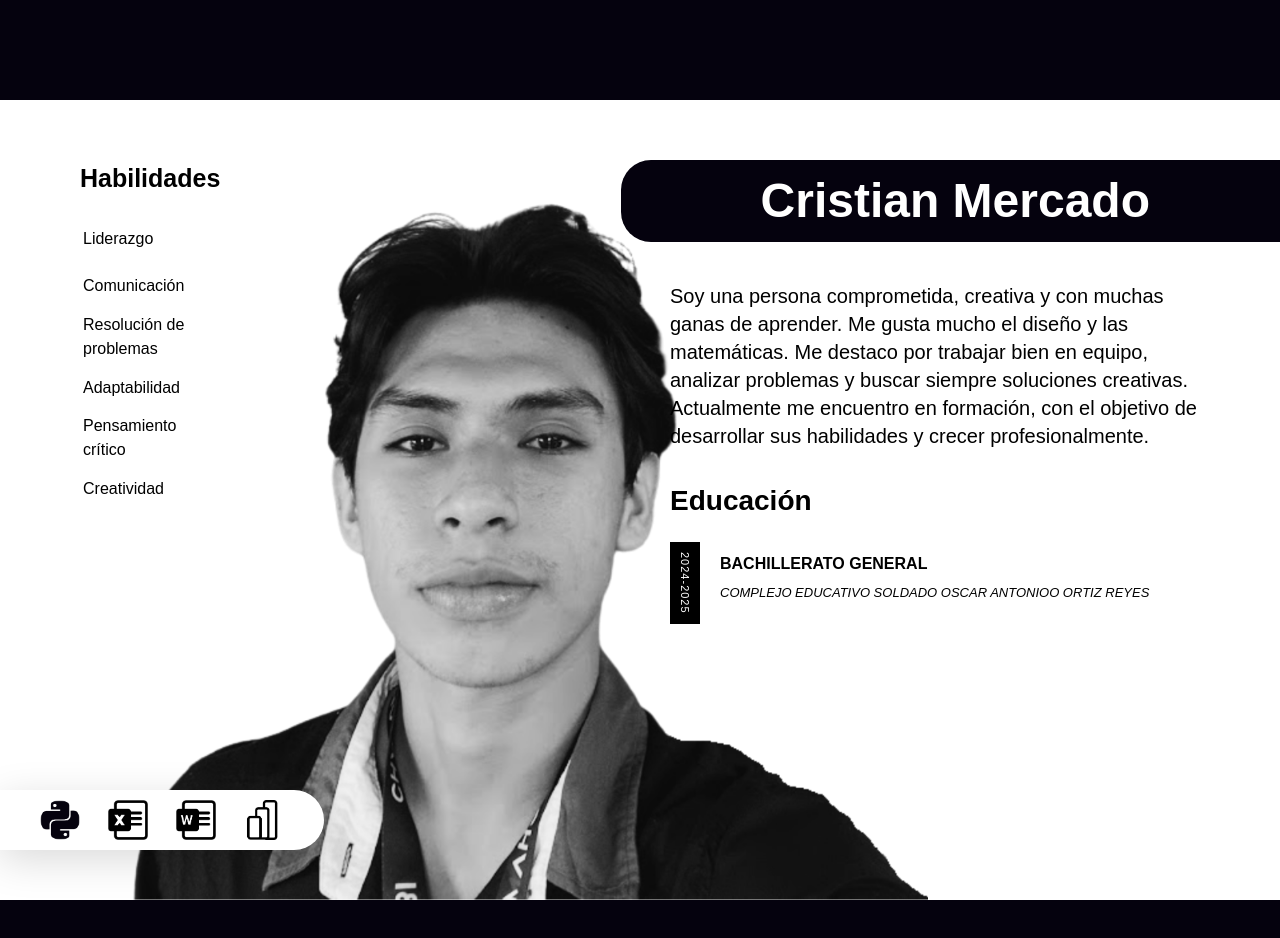
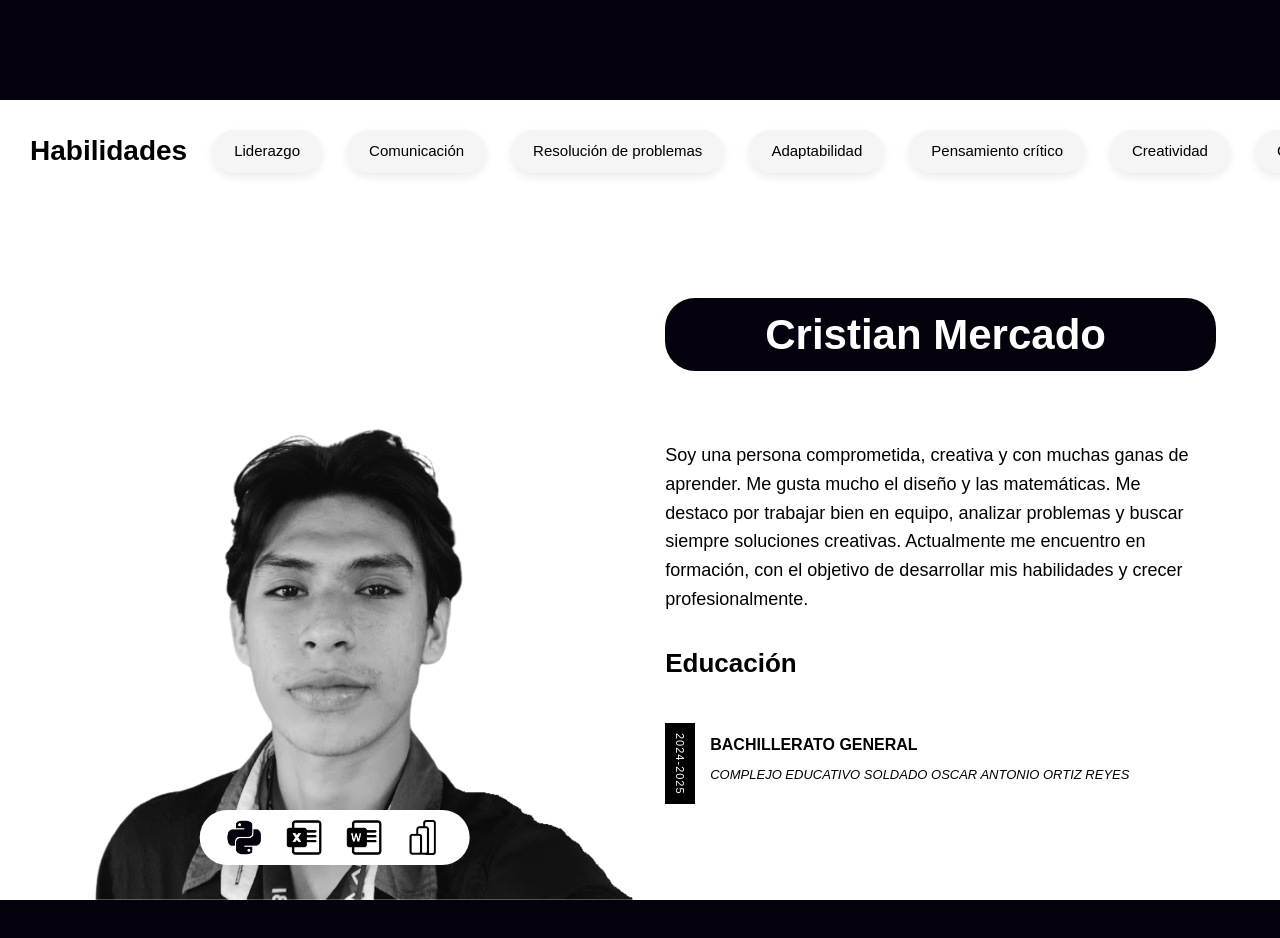
Before and after one commit to Cralmz/PORTA, a Next.js app: page / in a window 1280 px wide. Shown: the part 700-1638 px from the top of the page. Built offline with nearby package versions, Linux system fonts and the light colour scheme.

Commit message:
Acerca de mi responsive

```diff
--- a/src/app/page.tsx
+++ b/src/app/page.tsx
@@ -34,6 +34,7 @@ export default function Portfolio() {
         </div>
       </section>
 
+
 {/* SECCIÓN 2: SOBRE MÍ */}
 <section
   style={{
@@ -41,72 +42,179 @@ export default function Portfolio() {
     width: "100%",
     minHeight: "100vh",
     background: "#fff",
+    overflow: "hidden",
     display: "flex",
-    boxSizing: "border-box",
-    overflow: "hidden",
-    paddingBottom: "60px",
+    flexDirection: "column",
+    alignItems: "center",
+    justifyContent: "flex-start",
   }}
 >
+  {/* CINTA DE HABILIDADES */}
+  <div
+    style={{
+      position: "relative",
+      width: "100%",
+      overflow: "hidden",
+      padding: "10px 0",
+      background: "#fff",
+    }}
+  >
+    <div
+      style={{
+        display: "flex",
+        alignItems: "center",
+        gap: "25px",
+        overflowX: "auto",
+        whiteSpace: "nowrap",
+        scrollBehavior: "smooth",
+        scrollbarWidth: "none",
+        msOverflowStyle: "none",
+        padding: "20px 30px",
+      }}
+    >
+      <h2
+        style={{
+          flexShrink: 0,
+          fontSize: "28px",
+          fontWeight: "700",
+          color: "#000",
+          whiteSpace: "nowrap",
+        }}
+      >
+        Habilidades
+      </h2>
+
+      {[
+        "Liderazgo",
+        "Comunicación",
+        "Resolución de problemas",
+        "Adaptabilidad",
+        "Pensamiento crítico",
+        "Creatividad",
+        "Colaboración",
+        "Innovación",
+        "Organización",
+      ].map((skill, i) => (
+        <div
+          key={i}
+          style={{
+            flex: "0 0 auto",
+            background: "#f5f5f5",
+            borderRadius: "25px",
+            padding: "10px 22px",
+            fontSize: "15px",
+            fontWeight: "500",
+            color: "#000",
+            boxShadow: "0 4px 10px rgba(0,0,0,0.08)",
+            whiteSpace: "nowrap",
+          }}
+        >
+          {skill}
+        </div>
+      ))}
+    </div>
+
+    {/* Oculta la barra de scroll */}
+    <style>
+      {`
+        div[style*="overflow-x: auto"]::-webkit-scrollbar {
+          display: none;
+        }
+      `}
+    </style>
+  </div>
+
+  {/* CONTENEDOR PRINCIPAL */}
   <div
     style={{
       position: "relative",
       display: "grid",
       gridTemplateColumns: "1fr 1fr",
-      gap: "100px",
-      alignItems: "flex-start",
-      maxWidth: "1400px",
-      width: "100%",
-      padding: "60px 60px 0 20px",
-      margin: "0 auto",
-      zIndex: 2,
+      gap: "60px",
+      alignItems: "center",
+      justifyContent: "center",
+      width: "90%",
+      maxWidth: "100%",
+      flexGrow: 1,
     }}
   >
-    {/* Columna Izquierda */}
-    <div style={{ position: "relative", zIndex: 3 , paddingLeft: "60px" }}>
-      {/* Habilidades - MÁS PEQUEÑO y MÁS A LA IZQUIERDA */}
-      <div style={{ marginBottom: "100px" }}>
-        <h2
+    {/* IMAGEN */}
+    <div
       style={{
-            fontSize: "25px",
-            fontWeight: "700",
-            color: "#000",
-            margin: "0 0 20px 0",
+        position: "relative",
+        height: "100%",
+        display: "flex",
+        alignItems: "flex-end",
+        justifyContent: "center",
       }}
     >
-          Habilidades
-        </h2>
-        <div style={{ lineHeight: "2.6", fontSize: "16px", color: "#000" }}>
-          <p style={{ margin: "6px 3px" }}>Liderazgo</p>
-          <p style={{ margin: "6px 3px" }}>Comunicación</p>
-          <p style={{ lineHeight: "1.5", margin: "6px 3px" }}>Resolución de <br />
-          problemas</p>
-          <p style={{ margin: "6px 3px" }}>Adaptabilidad</p>
-          <p style={{ lineHeight: "1.5", margin: "6px 3px" }}>Pensamiento <br />
-          crítico</p>
-          <p style={{ margin: "6px 3px" }}>Creatividad</p>
-        </div>
+      <img
+        src="/perfil.png"
+        alt="Cristian Mercado"
+        style={{
+          width: "100%",
+          maxWidth: "600px",
+          height: "auto",
+          filter: "grayscale(100%)",
+          objectFit: "contain",
+          position: "absolute",
+          bottom: "0",
+          left: "55%",
+          transform: "translateX(-50%)",
+        }}
+      />
+
+      {/* Rectángulo blanco con íconos */}
+      <div
+        style={{
+          position: "absolute",
+          bottom: "35px",
+          left: "50%",
+          transform: "translateX(-50%)",
+          background: "#fff",
+          borderRadius: "40px",
+          boxShadow: "0 10px 30px rgba(0,0,0,0.15)",
+          padding: "10px 30px",
+          display: "flex",
+          gap: "25px",
+          alignItems: "center",
+          justifyContent: "center",
+          zIndex: 10,
+        }}
+      >
+        {["/python.png", "/excel.png", "/word.png", "/grafico.png"].map(
+          (icon, i) => (
+            <img
+              key={i}
+              src={icon}
+              alt=""
+              style={{
+                width: "35px",
+                height: "35px",
+                objectFit: "contain",
+              }}
+            />
+          )
+        )}
       </div>
     </div>
 
-    {/* Columna Derecha */}
-    <div style={{ position: "relative", zIndex: 4 }}>
-      {/* Rectángulo negro con nombre - MUY DELGADO y COMIENZA ANTES */}
+    {/* TEXTO */}
+    <div style={{ color: "#000", textAlign: "center" }}>
       <div
         style={{
           background: "#05020e",
           color: "#fff",
-          borderRadius: "30px 0 0 30px",
-          padding: "5px 140px",
+          borderRadius: "30px 30px 30px 30px",
+          padding: "5px 110px 5px 100px",
           display: "inline-block",
           marginBottom: "40px",
-          float: "right",
-          marginRight: "-70px",
-          marginLeft: "-90px",
+          maxWidth: "100%",
         }}
       >
         <h2
           style={{
-            fontSize: "48px",
+            fontSize: "42px",
             fontWeight: "700",
             margin: "0",
             whiteSpace: "nowrap",
@@ -116,31 +224,39 @@ export default function Portfolio() {
         </h2>
       </div>
 
-      <div style={{ clear: "both" }}>
       <p
         style={{
-            fontSize: "20px",
-            lineHeight: "1.4",
-            color: "#000",
+          fontSize: "18px",
+          lineHeight: "1.6",
+          marginTop: "30px",
+          textAlign: "left",
+          marginRight: "10px",
           marginBottom: "30px",
-            marginTop: "0",
+          wordWrap: "break-word",
+          overflowWrap: "break-word"
+
+
         }}
       >
-          Soy una persona comprometida, creativa y con muchas ganas de aprender. Me gusta mucho el diseño y las matemáticas. Me destaco por trabajar bien en equipo, analizar problemas y buscar siempre soluciones creativas. Actualmente me encuentro en formación, con el objetivo de desarrollar sus habilidades y crecer profesionalmente.
+        Soy una persona comprometida, creativa y con muchas ganas de aprender.
+        Me gusta mucho el diseño y las matemáticas. Me destaco por trabajar bien
+        en equipo, analizar problemas y buscar siempre soluciones creativas.
+        Actualmente me encuentro en formación, con el objetivo de desarrollar
+        mis habilidades y crecer profesionalmente.
       </p>
 
       <h3
         style={{
-            fontSize: "28px",
+          fontSize: "26px",
           fontWeight: "700",
-            color: "#000",
-            marginBottom: "20px",
+          marginBottom: "40px",
+          textAlign: "left"
         }}
       >
         Educación
       </h3>
 
-        <div style={{ display: "flex", alignItems: "flex-start", gap: "0" }}>
+      <div style={{ display: "flex", alignItems: "left", gap: "1" }}>
         <div
           style={{
             background: "#000",
@@ -159,14 +275,14 @@ export default function Portfolio() {
         >
           2024-2025
         </div>
-          <div style={{ paddingLeft: "20px", paddingTop: "10px" }}>
+        <div style={{ paddingLeft: "15px", paddingTop: "10px" }}>
           <h4
             style={{
               fontSize: "16px",
               fontWeight: "700",
-                color: "#000",
-                marginBottom: "17px",
-                marginTop: "0",
+              marginBottom: "8px",
+              textAlign: "left",
+
             }}
           >
             BACHILLERATO GENERAL
@@ -175,68 +291,56 @@ export default function Portfolio() {
             style={{
               fontSize: "13px",
               fontStyle: "italic",
-                color: "#000",
-                lineHeight: "0",
               margin: "0",
             }}
           >
-              COMPLEJO EDUCATIVO SOLDADO OSCAR ANTONIOO ORTIZ REYES
+            COMPLEJO EDUCATIVO SOLDADO OSCAR ANTONIO ORTIZ REYES
           </p>
         </div>
       </div>
     </div>
   </div>
-  </div>
 
-  {/* Imagen de perfil - COMPLETA sin cortar */}
-  <img
-    src="/perfil.png"
-    alt="Cristian Mercado"
-    style={{
-      position: "absolute",
-      bottom: "0",
-      left: "10%",
-      width: "auto",
-      height: "100%",
-      display: "block",
-      filter: "grayscale(100%)",
-      zIndex: 1,
-      objectFit: "contain",
-      objectPosition: "center bottom",
-    }}
-  />
+  {/* RESPONSIVE */}
+  <style>
+    {`
+      @media (max-width: 900px) {
+        div[style*="grid-template-columns"] {
+          grid-template-columns: 1fr !important;
+          gap: 40px !important;
+          text-align: center !important;
+        }
 
-  {/* Rectángulo blanco con íconos - ABAJO A LA IZQUIERDA */}
-  <div
-    style={{
-      position: "absolute",
-      bottom: "50px",
-      left: "0",
-      background: "#fff",
-      borderRadius: "0 50px 50px 0",
-      boxShadow: "0 10px 40px rgba(0,0,0,0.15)",
-      padding: "10px 40px",
-      display: "flex",
-      gap: "28px",
-      alignItems: "center",
-      zIndex: 10,
-    }}
-  >
-    {["/python.png", "/excel.png", "/word.png", "/grafico.png"].map(
-      (icon, i) => (
-        <img
-          key={i}
-          src={icon}
-          alt=""
-          style={{
-            width: "40px",
-            height: "40px",
-            objectFit: "contain",
-          }}
-        />
-      )
-    )}
-  </div>
+        img[alt="Cristian Mercado"] {
+          position: relative !important;
+          width: 80% !important;
+          height: auto !important;
+          transform: translateX(0) !important;
+          left: 0 !important;
+          margin: 0 auto !important;
+        }
+
+        div[style*="border-radius: 40px"] {
+          position: relative !important;
+          bottom: 0 !important;
+          margin: 20px auto 0 auto !important;
+          left: 0 !important;
+          transform: none !important;
+        }
+
+        div[style*="Cristian Mercado"] {
+          margin: 0 auto !important;
+          display: block !important;
+        }
+
+        h2, p, h3, h4, p {
+          text-align: center !important;
+        }
+
+
+      }
+    `}
+  </style>
 </section>
 
 
```
Also changed, not shown: src/app/SobreMi.css (added, +188 -0 lines). Lines whose indentation alone changed are shown as unchanged.
